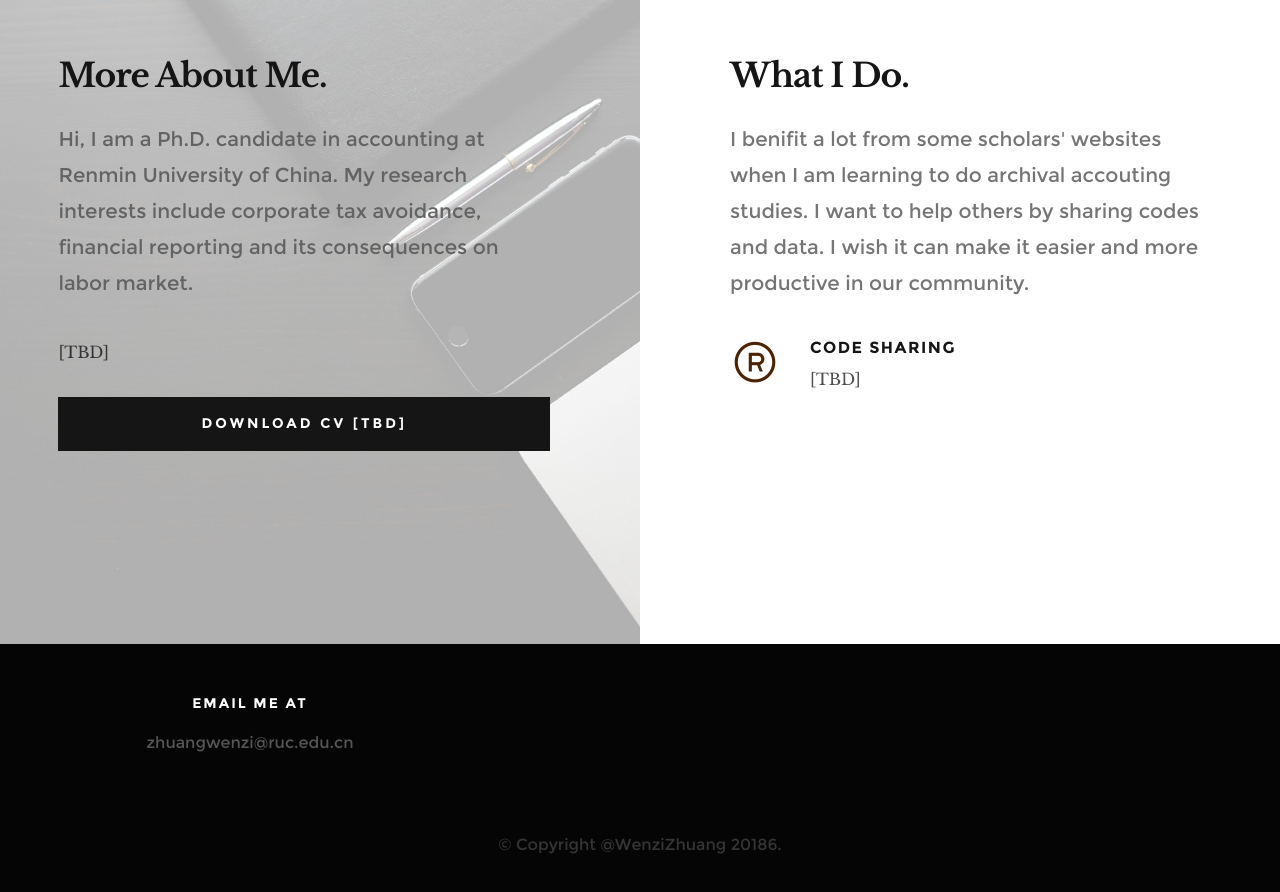
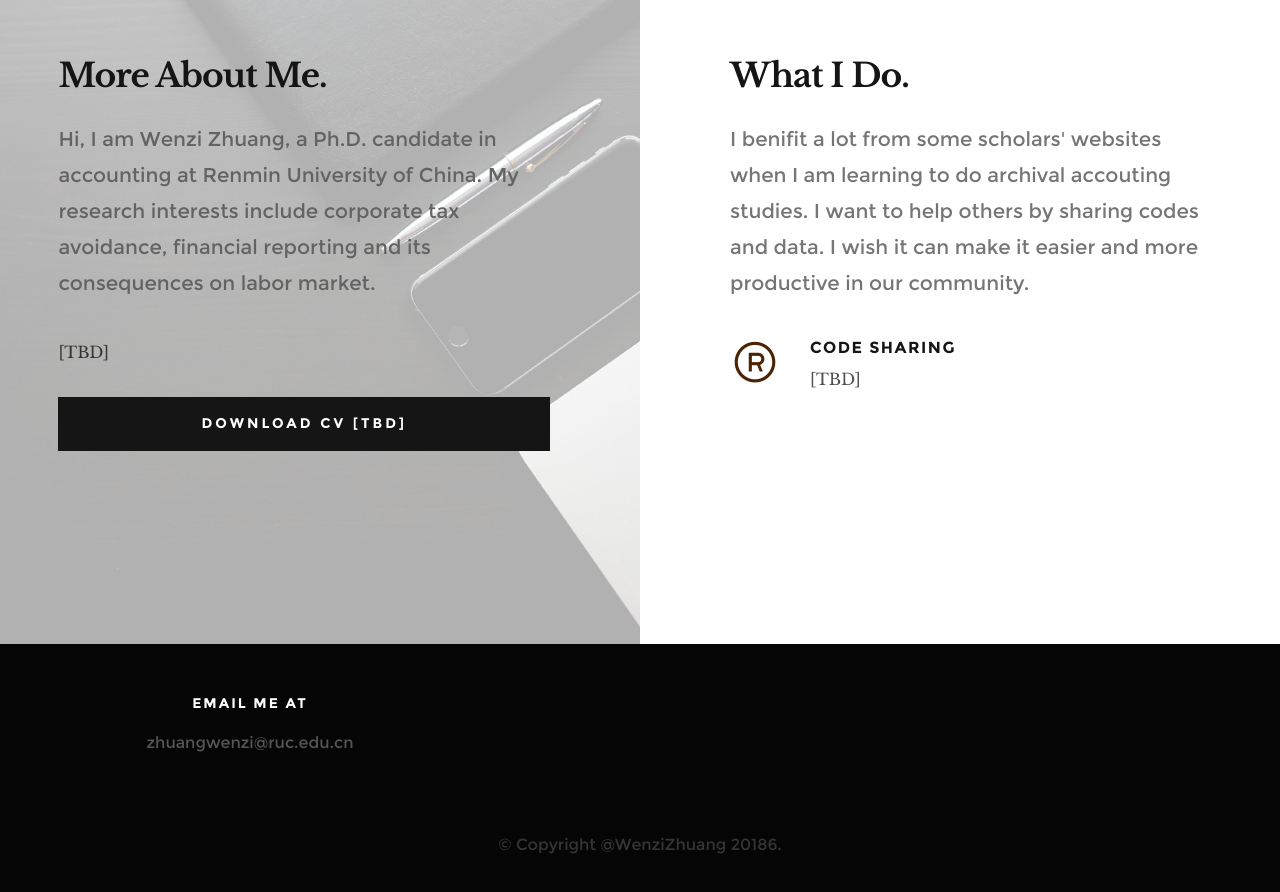
Before and after one commit to wenzizhuang/wenzizhuang.github.io, a plain HTML site: page index.html in a window 1280 px wide. Shown: the part 860-1752 px from the top of the page. Drawn offline with Linux system fonts and the light colour scheme; files whose address does not match are found by name.

Commit message:
Update index.html

```diff
--- a/index.html
+++ b/index.html
@@ -87,7 +87,7 @@
 				<div class="intro">
 	   			<h1 class="animate-this">More About Me.</h1>
 
-	   			<p class="lead animate-this">Hi, I am a Ph.D. candidate in accounting at Renmin University of China. My research interests include corporate tax avoidance, financial reporting and its consequences on labor market. </p>
+	   			<p class="lead animate-this">Hi, I am Wenzi Zhuang, a Ph.D. candidate in accounting at Renmin University of China. My research interests include corporate tax avoidance, financial reporting and its consequences on labor market. </p>
 				</div>
 
    			<p class="animate-this"> [TBD] </p>
```
